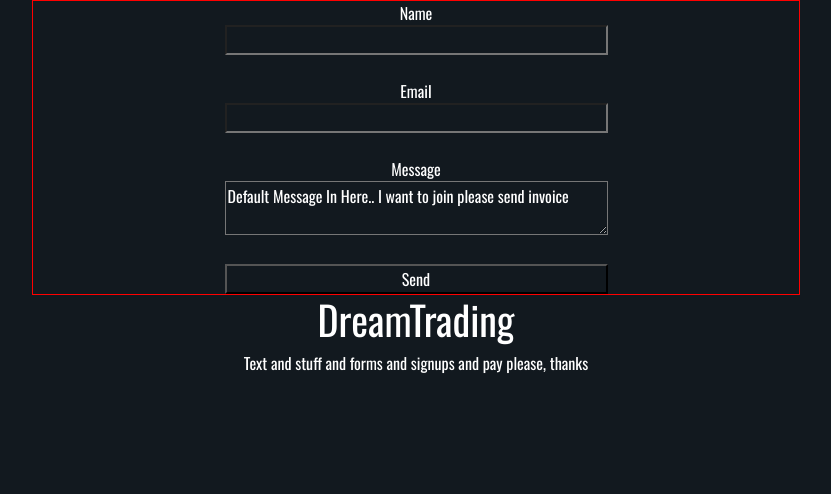
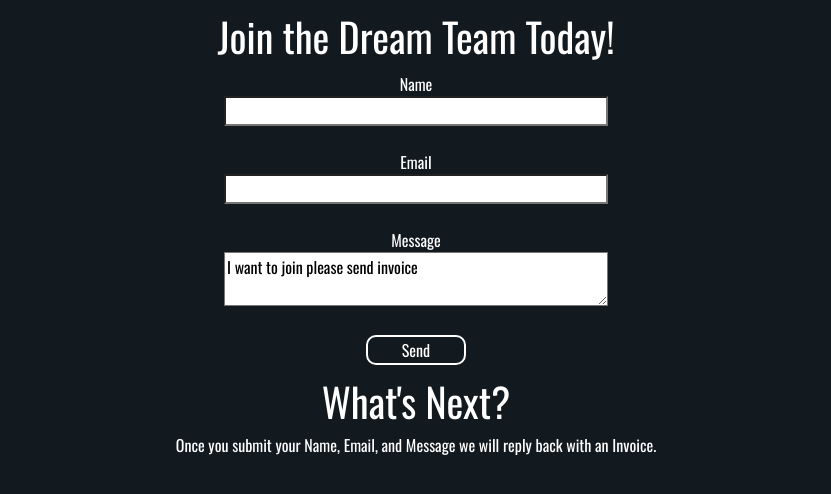
Before and after one commit to Bolmey/dreamteamtrading, a React (Create React App) app in the folder dreamteam/: page /signup in a window 1280 px wide. Shown: the top 494 px of the page, without its empty margins (224-1055 px from the left). Built offline with nearby package versions, Linux system fonts and the light colour scheme.

Commit message:
sign up page update

```diff
--- a/dreamteam/src/components/signup/signup.css
+++ b/dreamteam/src/components/signup/signup.css
@@ -12,9 +12,31 @@
 
     }
 
+    .joinHeader{
+        margin: 12px;
+    }
+
     .form {
         flex-direction: column;
-        border: red solid 1px;
+    }
+
+    textarea {
+        background-color: white;
+        width: 70%;
+    }
+
+    input {
+        background-color: white;
+        width: 70%;
+    }
+
+    .submitButton{
+        background-color: transparent;
+        width: 100px;
+        border-radius: 10px;
+        color: white;
+        margin-bottom: 12px;
+        border: 2px solid white;
     }
 
 
@@ -43,12 +65,10 @@
 
     textarea {
         width: 50%;
-        color: white;
     }
 
     input {
         width: 50%;
-        color: white;
     }
 
 
--- a/dreamteam/src/components/signup/signup.js
+++ b/dreamteam/src/components/signup/signup.js
@@ -28,24 +28,25 @@ export default function signup() {
         <div className="signupBody">
 
             <section className="signupSection">
+                <h1 className="joinHeader">Join the Dream Team Today!</h1>
 
                 <div className="formDiv">
                     <form onSubmit={sendEmail} className="form">
 
-                        <label>Name</label><br/>
-                        <input type="text" name="user_name" /><br/><br/>
-                        <label>Email</label><br/>
-                        <input type="email" name="user_email" /><br/><br/>
-                        <label>Message</label><br/>
-                        <textarea name="message" >Default Message In Here.. I want to join please send invoice</textarea><br/><br/>
-                        <input type="submit" value="Send" />
+                        <label>Name</label><br />
+                        <input type="text" name="user_name" /><br /><br />
+                        <label>Email</label><br />
+                        <input type="email" name="user_email" /><br /><br />
+                        <label>Message</label><br />
+                        <textarea name="message">I want to join please send invoice</textarea><br /><br />
+                        <input className='submitButton' type="submit" value="Send" />
 
                     </form>
                 </div>
 
 
-                <h1>DreamTrading</h1>
-                <p>Text and stuff and forms and signups and pay please, thanks</p>
+                <h1>What's Next?</h1>
+                <p>Once you submit your Name, Email, and Message we will reply back with an Invoice.</p>
             </section>
 
 
```
Lines whose indentation alone changed are shown as unchanged.
